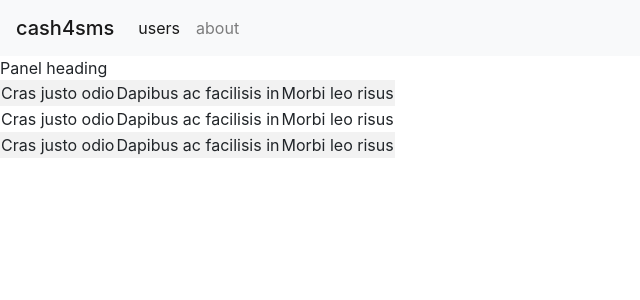
After one commit to cash4sms/api-cash4sms, a Flask app: template templates/users.html in a window 1280 px wide. The commit adds this page. Shown: the top 300 px of the page, without its empty margins (0-640 px from the left). Run offline with Flask 2, Linux system fonts and the light colour scheme; the template is opened without the code that fills it, so the values that code supplies are empty; some libraries are stand-ins or nearby versions.

Commit message:
[fix] html site learning

```diff
--- a/templates/home.html
+++ /dev/null
@@ -1,6 +0,0 @@
-{% extends 'layout.html' %}
-
-{% block body %}
-    <h1>about</h1>
-    <p>This is a modified jumbotron that occupies the entire horizontal space of its parent.</p>
-{% endblock %}
--- a/templates/includes/_navbar.html
+++ b/templates/includes/_navbar.html
@@ -2,7 +2,7 @@
         <span class="navbar-brand mb-0 h1">cash4sms</span>
     <div class="collapse navbar-collapse" id="navbarNavAltMarkup">
       <div class="navbar-nav">
-        <a class="nav-item nav-link active" href="/home.html">home<span class="sr-only">(current)</span></a>
+        <a class="nav-item nav-link active" href="/users.html">users<span class="sr-only">(current)</span></a>
         <a class="nav-item nav-link" href="/about.html">about</a>
       </div>
     </div>
--- /dev/null
+++ b/templates/users.html
@@ -0,0 +1,24 @@
+{% extends 'layout.html' %}
+
+{% block body %}
+    <div class="panel panel-default">
+        <div class="panel-heading">Panel heading</div>
+        <table class="table-striped">
+            <tr>
+                <td>Cras justo odio</td>
+                <td>Dapibus ac facilisis in</td>
+                <td>Morbi leo risus</td>
+            </tr>
+            <tr>
+                <td>Cras justo odio</td>
+                <td>Dapibus ac facilisis in</td>
+                <td>Morbi leo risus</td>
+            </tr>
+            <tr>
+                <td>Cras justo odio</td>
+                <td>Dapibus ac facilisis in</td>
+                <td>Morbi leo risus</td>
+            </tr>
+        </table>
+    </div>
+{% endblock %}
```
